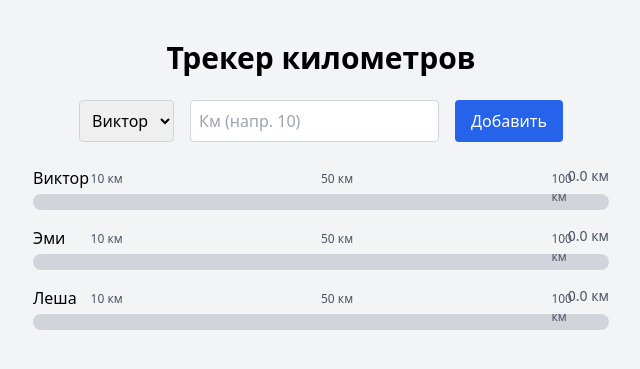
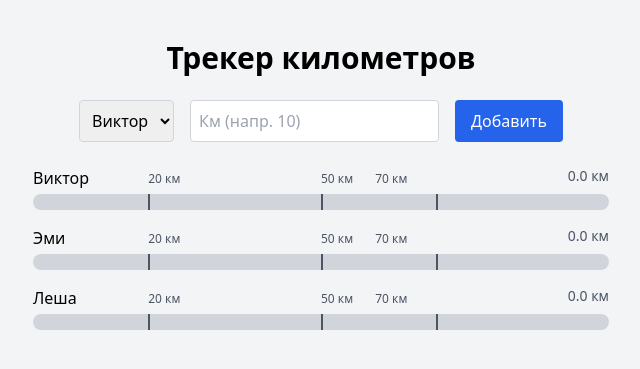
Before and after one commit to alex2romanov/km-tracker, a Flask app: page / in a window 1280 px wide. Shown: the top 369 px of the page, without its empty margins (319-959 px from the left). Run offline with Flask 3, Linux system fonts and the light colour scheme; some libraries are stand-ins or nearby versions.

Commit message:
added index.html for progress bar

```diff
--- a/templates/index.html
+++ b/templates/index.html
@@ -40,16 +40,29 @@
     .max-w-xl { max-width: 36rem; }
     .hover\:bg-blue-700:hover { background-color: #1d4ed8; }
 
-    /* Стили для рубежных точек */
+    /* Стили для рубежных точек (метки) */
     .milestone {
       position: relative;
       top: -1.5rem;
       font-size: 0.75rem;
       color: #4b5563;
     }
-    .milestone-10 { left: 10%; }
+    .milestone-20 { left: 20%; }
     .milestone-50 { left: 50%; }
-    .milestone-100 { left: 95%; transform: translateX(-100%); } /* Сдвигаем влево на 5% */
+    .milestone-70 { left: 65%; transform: translateX(-100%); } /* Сдвигаем влево на 5% от 70% */
+
+    /* Стили для вертикальных палочек */
+    .milestone-line {
+      position: absolute;
+      top: 0;
+      height: 1rem; /* Совпадает с высотой прогресс-бара */
+      width: 2px;
+      background-color: #4b5563; /* Тот же цвет, что у меток */
+      z-index: 1; /* Чтобы линия была поверх прогресс-бара */
+    }
+    .milestone-line-20 { left: 20%; }
+    .milestone-line-50 { left: 50%; }
+    .milestone-line-70 { left: 70%; }
   </style>
 </head>
 <body class="bg-gray-100 min-h-screen flex flex-col items-center justify-start py-10">
@@ -76,10 +89,14 @@
           <div class="h-4 rounded-full {{ 'bg-purple-500' if name == 'Виктор' else 'bg-pink-500' if name == 'Эми' else 'bg-blue-500' if name == 'Леша' else 'bg-green-500' }}"
                style="width: {{ (km / 100 * 100) | round }}%">
           </div>
-          <!-- Рубежные точки -->
-          <span class="milestone milestone-10 absolute">10 км</span>
+          <!-- Вертикальные палочки -->
+          <div class="milestone-line milestone-line-20"></div>
+          <div class="milestone-line milestone-line-50"></div>
+          <div class="milestone-line milestone-line-70"></div>
+          <!-- Рубежные точки (метки) -->
+          <span class="milestone milestone-20 absolute">20 км</span>
           <span class="milestone milestone-50 absolute">50 км</span>
-          <span class="milestone milestone-100 absolute">100 км</span>
+          <span class="milestone milestone-70 absolute">70 км</span>
         </div>
       </div>
     {% endfor %}
```
